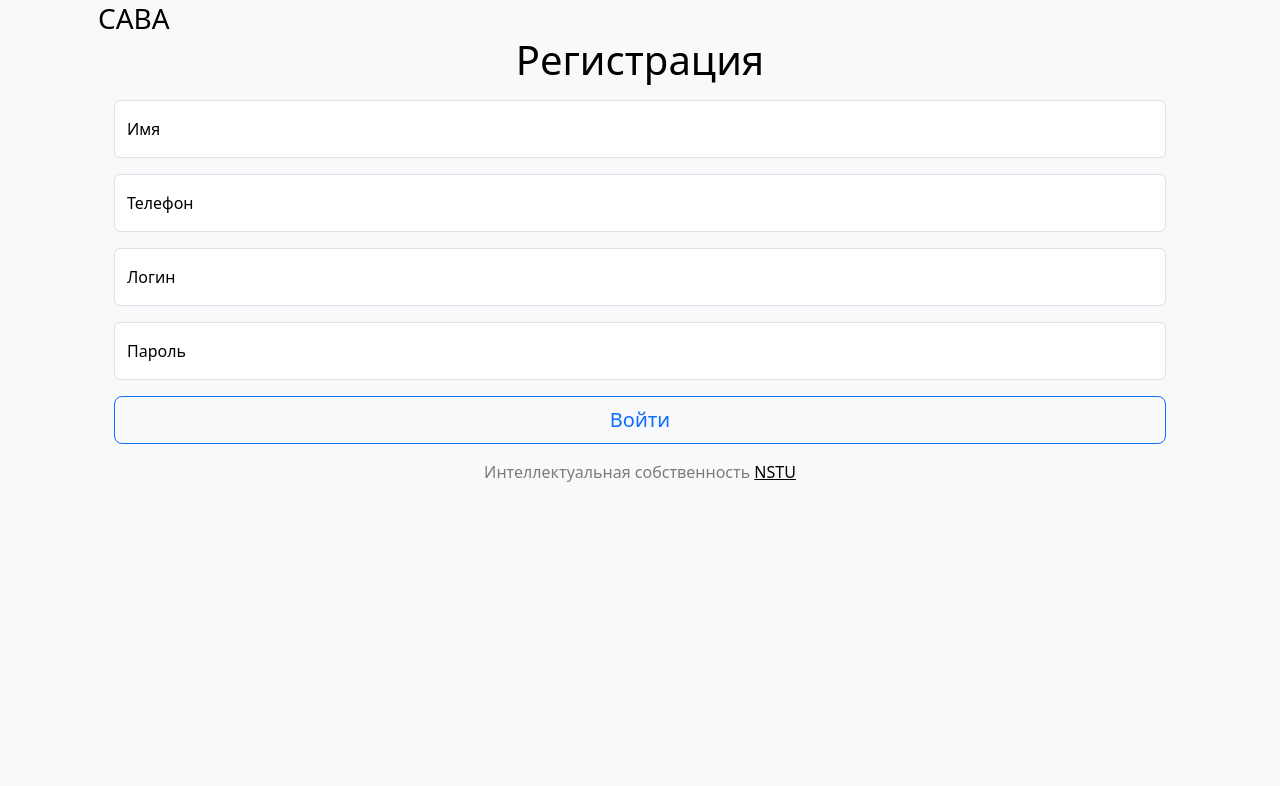
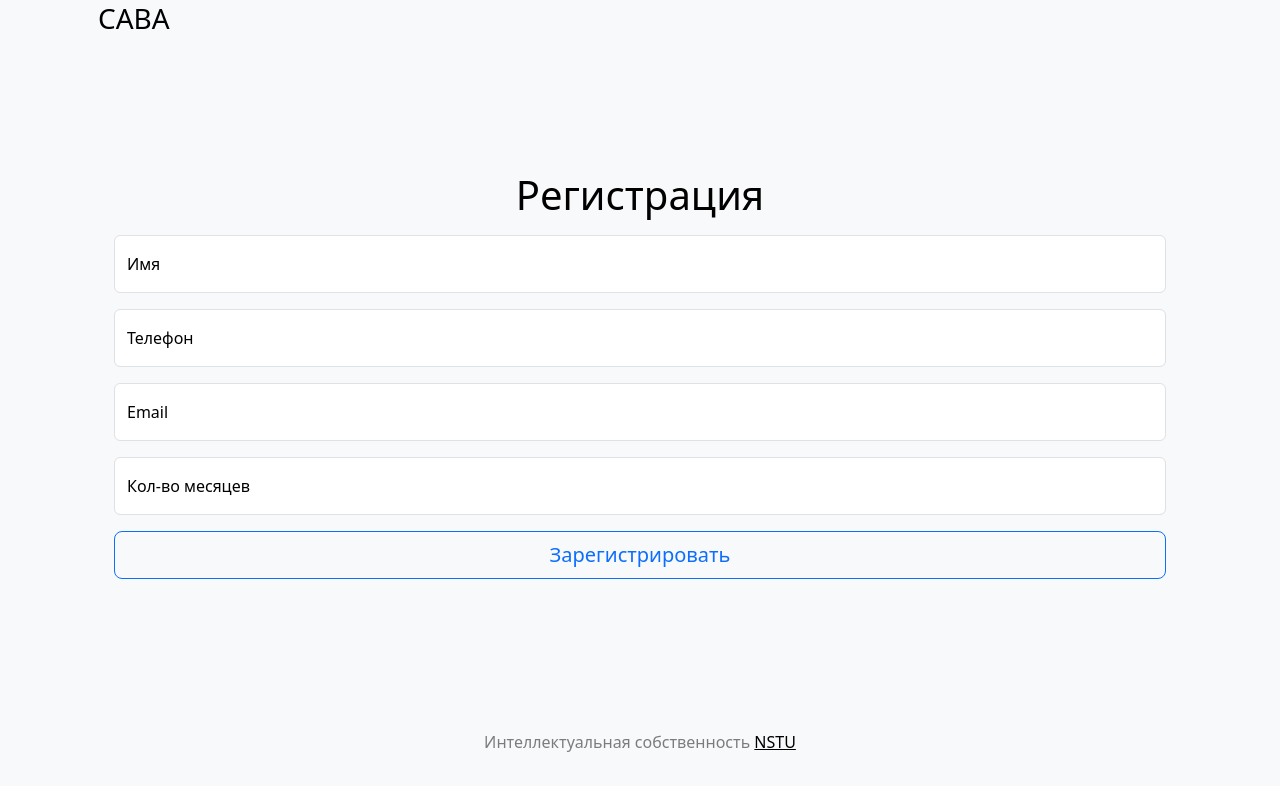
Before and after one commit to m1shutka/CABA, a Flask app: template templates/registration.html in a window 1280 px wide. Shown: the part 14-800 px from the top of the page. Run offline with Flask 3, Linux system fonts and the light colour scheme; the template is opened without the code that fills it, so the values that code supplies are empty.

Commit message:
Add files via upload

```diff
--- a/templates/registration.html
+++ b/templates/registration.html
@@ -1,9 +1,12 @@
 <!DOCTYPE html>
+
+<html lang="ru" class="h-100">
+
     <head>
         <meta charset="utf-8">
         <meta name="viewport" content="width=device-width, initial-scale=1">
-    <link href="https://cdn.jsdelivr.net/npm/bootstrap@5.3.2/dist/css/bootstrap.min.css" rel="stylesheet" integrity="sha384-T3c6CoIi6uLrA9TneNEoa7RxnatzjcDSCmG1MXxSR1GAsXEV/Dwwykc2MPK8M2HN" crossorigin="anonymous">
-    <title>Регистрация</title>
+        <link href="https://cdn.jsdelivr.net/npm/bootstrap@5.3.3/dist/css/bootstrap.min.css" rel="stylesheet" integrity="sha384-QWTKZyjpPEjISv5WaRU9OFeRpok6YctnYmDr5pNlyT2bRjXh0JMhjY6hW+ALEwIH" crossorigin="anonymous">
+        <title>CABA</title>
     </head>
 
     <body class="d-flex h-100 text-center text-bg-light">
@@ -36,35 +39,35 @@
                     <form method="post">
                         <div class="mb-3">
                             <div class="form-floating">
-                            <input name="name" type="text" class="form-control" id="floatingInput" placeholder="name@example.com">
+                                <input type="text" name="name" class="form-control" id="floatingInput" placeholder="example">
                                 <label for="floatingInput">Имя</label>
                             </div>
                         </div>
 
                         <div class="mb-3">
                             <div class="form-floating">
-                            <input name="phone" type="text" class="form-control" id="floatingInput" placeholder="example">
+                                <input type="text" name="phone" class="form-control" id="floatingInput" placeholder="example">
                                 <label for="floatingInput">Телефон</label>
                             </div>
                         </div>
 
                         <div class="mb-3">
                             <div class="form-floating">
-                            <input name="login" type="text" class="form-control" id="floatingInput" placeholder="example">
-                            <label for="floatingInput">Логин</label>
+                                <input type="text" name="email" class="form-control" id="floatingInput" placeholder="example">
+                                <label for="floatingInput">Email</label>
                             </div>
                         </div>
 
                         <div class="mb-3">
                             <div class="form-floating">
-                            <input name="password" type="password" class="form-control" id="floatingInput" placeholder="example">
-                            <label for="floatingInput">Пароль</label>
+                                <input type="text" name="time" class="form-control" id="floatingInput" placeholder="example">
+                                <label for="floatingInput">Кол-во месяцев</label>
                             </div>
                         </div>
 
                         <div class="mb-3">
                             <div class="text-center">
-                            <input type="submit" class="btn btn-lg btn-outline-primary w-100" value="Войти">
+                                <input type="submit" class="btn btn-lg btn-outline-primary w-100" value="Зарегистрировать">
                             </div>
                         </div>
                     </form>
@@ -82,3 +85,5 @@
         <script src="https://cdn.jsdelivr.net/npm/bootstrap@5.3.3/dist/js/bootstrap.bundle.min.js" integrity="sha384-YvpcrYf0tY3lHB60NNkmXc5s9fDVZLESaAA55NDzOxhy9GkcIdslK1eN7N6jIeHz" crossorigin="anonymous"></script>
 
     </body>
+
+</html>
--- a/templates/sign_in.html
+++ b/templates/sign_in.html
@@ -6,7 +6,7 @@
         <meta charset="utf-8">
         <meta name="viewport" content="width=device-width, initial-scale=1">
         <link href="https://cdn.jsdelivr.net/npm/bootstrap@5.3.3/dist/css/bootstrap.min.css" rel="stylesheet" integrity="sha384-QWTKZyjpPEjISv5WaRU9OFeRpok6YctnYmDr5pNlyT2bRjXh0JMhjY6hW+ALEwIH" crossorigin="anonymous">
-        <title>Вход</title>
+        <title>CABA</title>
     </head>
 
     <body class="d-flex h-100 text-center text-bg-light">
```
Also changed, not shown: templates/info.html (added, +49 -0 lines), templates/profile.html (added, +48 -0 lines). Lines whose indentation alone changed are shown as unchanged.
